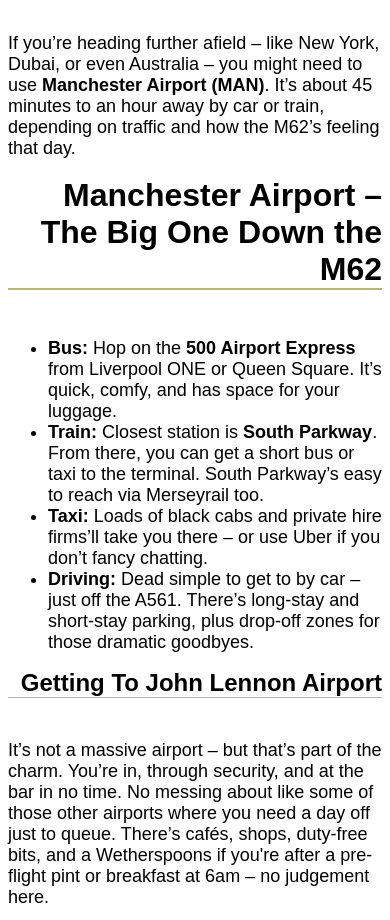
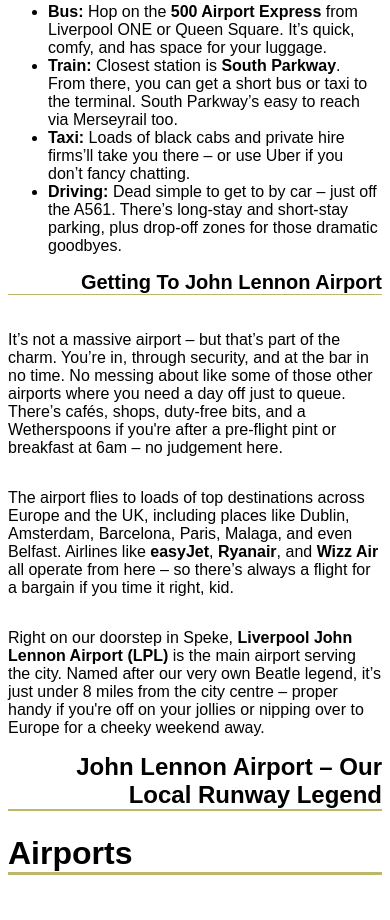
Before and after one commit to 25476726/projectsite, a website: page transport.html in a window 390 px wide. Shown: the part 1047-1967 px from the top of the page. Drawn offline with Linux system fonts and the light colour scheme; a web font is replaced by a local one.

Commit message:
headings made smaller on mobile

```diff
--- a/styles/style.css
+++ b/styles/style.css
@@ -349,6 +349,21 @@
         body {
             margin-inline: 0.5em;
         }
+        h1 {
+            font-size: 2.5em;
+        }
+        h2 {
+            font-size: 2em;
+        }
+        h3 {
+            font-size: 1.5em;
+        }
+        h4, .listhead {
+            font-size: 1.25em;
+        }
+        p, li, a {
+            font-size: medium;
+        }
         #about-main figure, #transport-main figure {
             display: flex;
             flex-direction: column-reverse;
```
